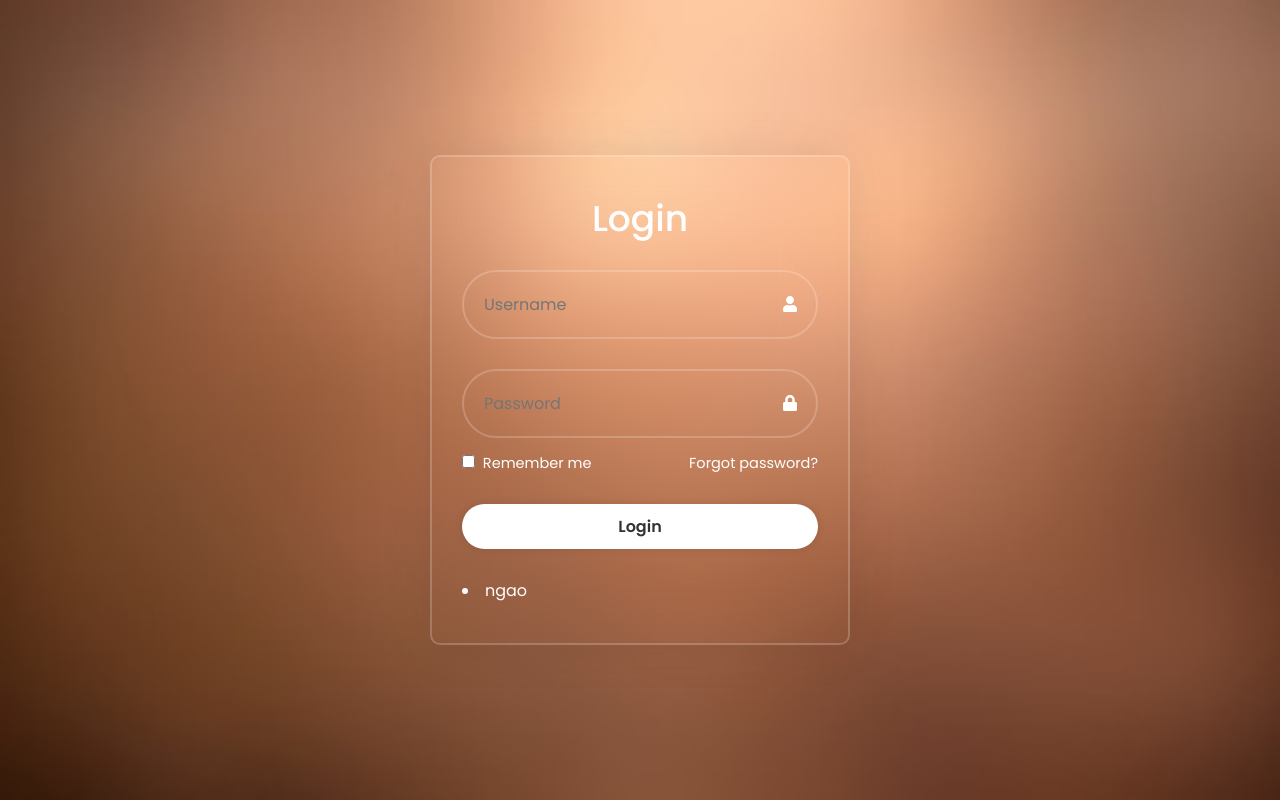
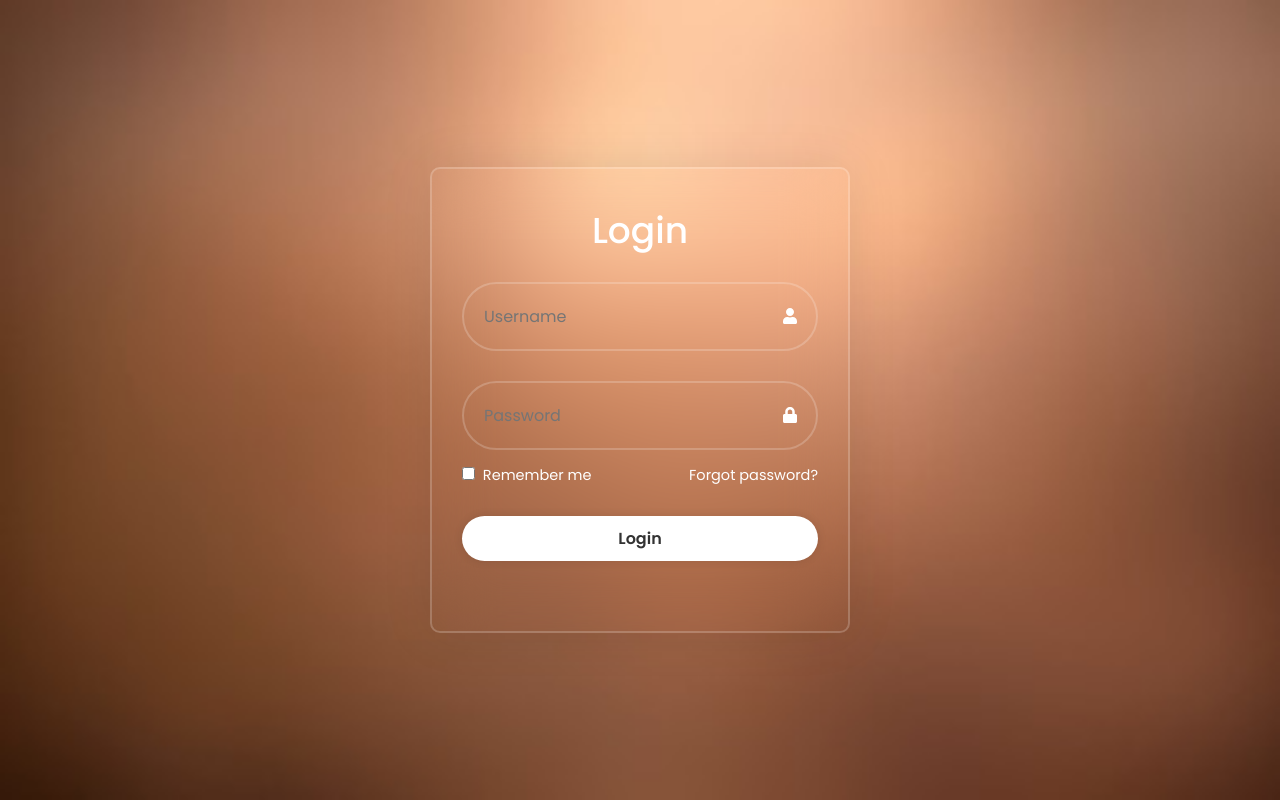
Before and after one commit to mjcarag/SagRPAPlatform, a React (Create React App) app in the folder react-bb/: page / in a window 1280 px wide. Built offline with nearby package versions, Linux system fonts and the light colour scheme.

Commit message:
update landing pages

```diff
--- a/react-bb/src/App.js
+++ b/react-bb/src/App.js
@@ -9,8 +9,10 @@ function App() {
   return (
     <Router>
       <Routes>
-        <Route path="/" element={user ? <Navigate to="/dashboard" /> : <Login onLogin={setUser} />} />
+        <Route path="/" element={user ? <RoleBasedRedirect user={user} /> : <Login onLogin={setUser} />} />
         <Route path="/dashboard" element={user ? <Dashboard user={user} /> : <Navigate to="/" />} />
+        <Route path="/landing_dev" element={user && user.role === 'developer' ? <LandingDev user={user} /> : <Navigate to="/" />} />
+        <Route path="/landing_runner" element={user && user.role === 'runner' ? <LandingRunner user={user} /> : <Navigate to="/" />} />
       </Routes>
     </Router>
   );
--- a/react-bb/src/Components/LoginForm.js
+++ b/react-bb/src/Components/LoginForm.js
@@ -55,7 +55,8 @@ const LoginForm = ({onLogin}) => {
                 <div className="input-box">
                     <button type="submit">Login</button>
                 </div>
-            </form><li onClick={addUser}> ngao </li>
+            </form>
+            {/* <li onClick={addUser}> ngao </li> */}
         </div>
     </div>
   );
--- a/react-bb/src/Components/Main.js
+++ b/react-bb/src/Components/Main.js
@@ -330,17 +330,7 @@ const Main = () => {
 
   };
 
-  const addUser = () => {
 
-    fetch(serverIP + "api/register", {
-      method: "POST",
-      headers: { "Content-Type": "application/json" },
-    })
-      .then((res) => res.json())
-      .then((data) => setItems([...items, data]))
-      .catch((err) => console.error("Error adding item:", err));
-
-  };
   const runMain = () => {
 
     const orderedItems = items.map((item, index) => {
```
Also changed, not shown: react-bb/src/Components/RoleBasedRedirect.js (added, +15 -0 lines), react-bb/src/Components/Landing.js (deleted), react-bb/src/Components/Landing_dev.js (added), react-bb/src/Components/Landing_runner.js (added), 1 other file (tests, documents, lock files or other folders).
